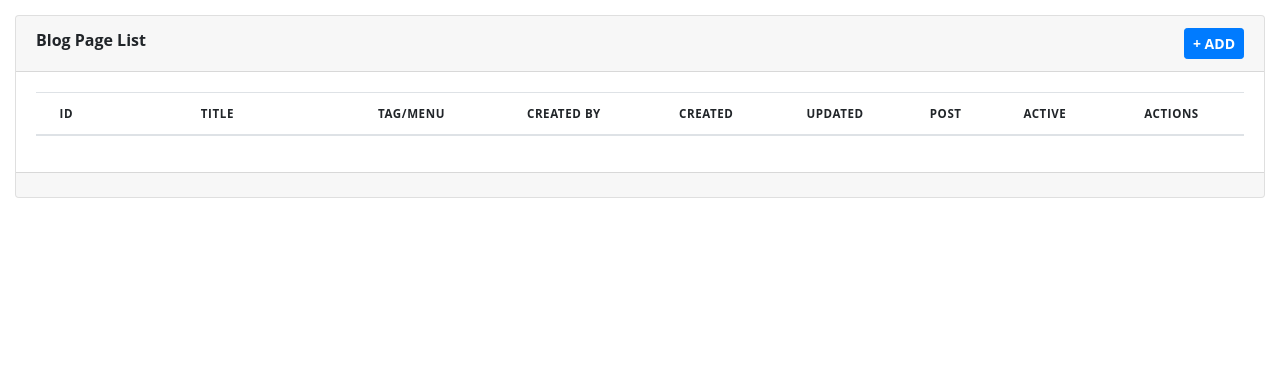
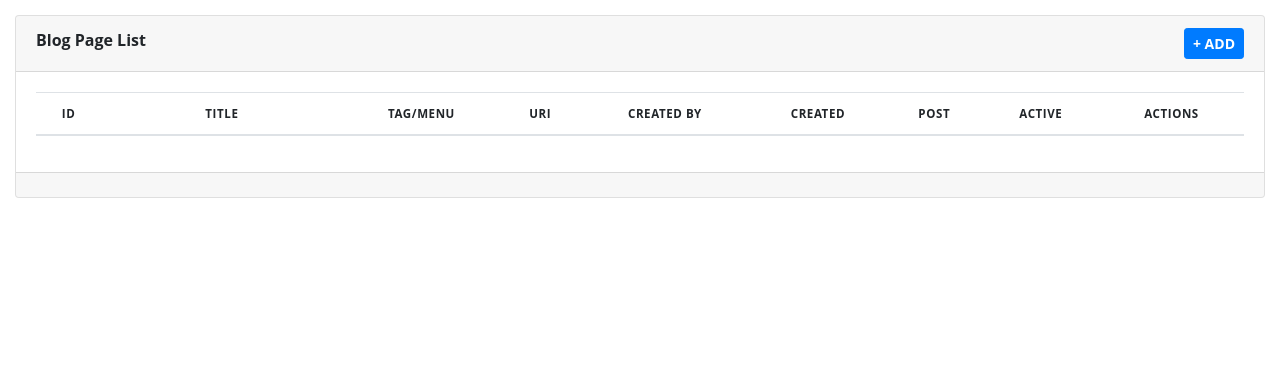
Before and after one commit to shahin-it/ciBlog, a CodeIgniter app: page /database/blogAdmin/page in a window 1280 px wide. Shown: the part 50-420 px from the top of the page. Run offline with CodeIgniter, Linux system fonts and the light colour scheme; the visitor is signed in with stand-in values (Sample User, id 1); data comes from the database, SQL or seed files in the repository; data that the repository does not hold is empty; some libraries are stand-ins or nearby versions.

Commit message:
Table structure changed

```diff
--- a/application/controllers/UserController.php
+++ b/application/controllers/UserController.php
@@ -26,7 +26,7 @@ class UserController extends MY_Controller {
     	$email = $this->params["email"];
     	$pass = md5($this->params["pass"]);
     	$user = $this->user->getBy([], ["email"=>$email, "password"=>$pass]);
-    	if($user) {
+    	if($user && $user["is_active"] == "Y") {
 			$this->session->set_userdata("user", $user["id"]);
 			$this->session->set_userdata("role", $user["role"]);
 			$this->session->set_userdata("loggedUser", $user);
--- a/application/views/admin/editPage.php
+++ b/application/views/admin/editPage.php
@@ -22,7 +22,7 @@ defined('BASEPATH') OR exit('No direct script access allowed');
 		</div>
 		<div class="form-group col-sm-6">
 			<label for="">URI (eg.. page/career)</label>
-			<input type="text" class="form-control" name="url" value="<?php echo @$item["url"]?>" required minlength="2" maxlength="500">
+			<input type="text" class="form-control" name="uri" value="<?php echo @$item["uri"]?>" required minlength="2" maxlength="500">
 		</div>
 	</div>
     <div class="form-row">
--- a/application/views/admin/page.php
+++ b/application/views/admin/page.php
@@ -14,9 +14,9 @@ defined('BASEPATH') OR exit('No direct script access allowed');
             <th>ID</th>
             <th width="20%">Title</th>
             <th>Tag/Menu</th>
-            <th>Created By</th>
-            <th>Created</th>
-            <th>Updated</th>
+			<th>URI</th>
+			<th>Created By</th>
+			<th>Created</th>
             <th>Post</th>
             <th>Active</th>
             <th width="12%">Actions</th>
@@ -27,9 +27,9 @@ defined('BASEPATH') OR exit('No direct script access allowed');
                     <td data-label="ID"><?php echo $item["id"];?></td>
                     <td data-label="Title"><span class="trim-text"><?php echo htmlentities($item["title"]); ?></span></td>
                     <td data-label="Tag"><?php echo $item["tag"] ?></td>
-                    <td data-label="Created By"><?php echo $item["_created_by"]; ?></td>
-                    <td data-label="Created"><?php echo $item["created"]; ?></td>
-                    <td data-label="Updated"><?php echo $item["updated"]; ?></td>
+					<td data-label="URI"><?php echo $item["uri"]; ?></td>
+					<td data-label="Created By"><?php echo $item["_created_by"]; ?></td>
+					<td data-label="Created"><?php echo $item["created"]; ?></td>
                     <td data-label="Post"><?php echo $item["_post"]; ?></td>
                     <td data-label="Active"><?php echo $item["is_active"]; ?></td>
                     <td data-label="Actions" class="action-navigator" data-id="<?php echo $item["id"];?>" data-name="<?php echo $item["title"];?>" data-_model="page">
--- a/db.sql
+++ b/db.sql
@@ -105,7 +105,7 @@ CREATE TABLE `page` (
 	`title` VARCHAR(150) NOT NULL,
 	`heading` VARCHAR(250) NULL DEFAULT NULL,
 	`tag` VARCHAR(150) NULL DEFAULT NULL,
-	`url` VARCHAR(500) NOT NULL DEFAULT '0',
+	`uri` VARCHAR(500) NOT NULL DEFAULT '0',
 	`post` INT(11) NULL DEFAULT NULL,
 	`created` DATETIME NOT NULL DEFAULT CURRENT_TIMESTAMP,
 	`updated` DATETIME NOT NULL DEFAULT CURRENT_TIMESTAMP ON UPDATE CURRENT_TIMESTAMP,
@@ -144,5 +144,5 @@ ENGINE=InnoDB
 
 -- initial data
 INSERT INTO `user` (`id`, `name`, `email`, `password`, `profession`, `hobby`, `bio`, `role`, `is_active`) VALUES
-(1, 'Administrator', 'admin@ciblog.com', '21232f297a57a5a743894a0e4a801fc3', 'Student', 'Programming;cooking;playing;listaning song', 'I am a simple one', 'A', 1),
-(2, 'User', 'user@ciblog.com', 'ee11cbb19052e40b07aac0ca060c23ee', 'Student', 'Programming;cooking;playing;listaning song', 'I am a simple one', 'U', 1);
+(1, 'Administrator', 'admin@ciblog.com', '21232f297a57a5a743894a0e4a801fc3', 'Student', 'Programming;cooking;playing;listaning song', 'I am a simple one', 'A', 'Y'),
+(2, 'User', 'user@ciblog.com', 'ee11cbb19052e40b07aac0ca060c23ee', 'Student', 'Programming;cooking;playing;listaning song', 'I am a simple one', 'U', 'Y');
```
